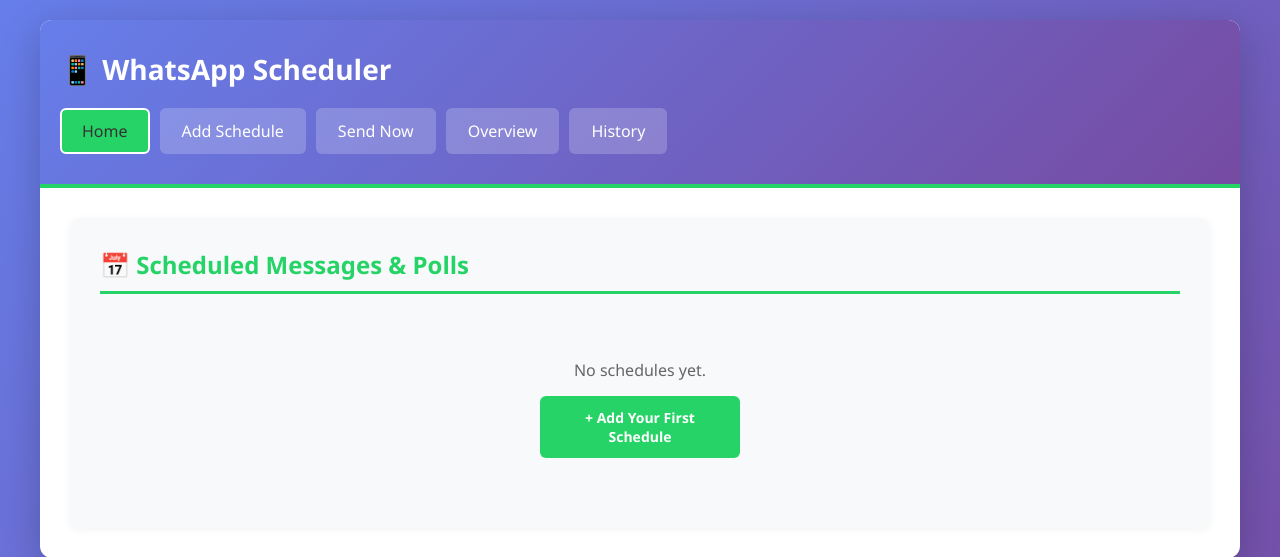
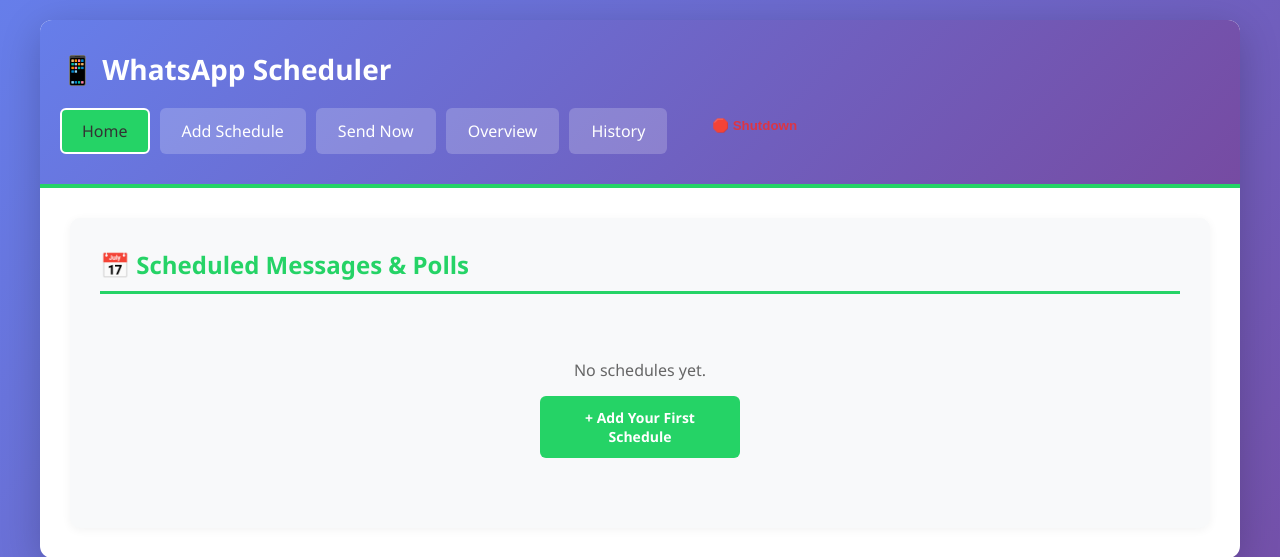
Before and after one commit to IanEdwards99/whatsapp_scheduler_openwa, a Flask app: page / in a window 1280 px wide. Shown: the top 557 px of the page. Run offline with Flask 3, Linux system fonts and the light colour scheme.

Commit message:
Shutdown button for flask app, future work ideas in README.

```diff
--- a/app.py
+++ b/app.py
@@ -8,6 +8,9 @@ import os
 import time
 from dotenv import load_dotenv
 load_dotenv()
+
+import os
+import signal
 
 app = Flask(__name__)
 app.secret_key = "your_secret_key_change_in_production"
@@ -237,6 +240,17 @@ def view_history():
     return render_template("history.html", history=recent, stats=stats)
 
 
+
+@app.route("/shutdown", methods=["POST"])
+def shutdown():
+    """Shutdown the Flask server"""
+    try:
+        scheduler.stop()
+    except:
+        pass
+    os.kill(os.getpid(), signal.SIGINT)
+    return "Server is shutting down..."
+
 @app.route("/api/status")
 def api_status():
     """API endpoint for health check"""
--- a/templates/add_schedule.html
+++ b/templates/add_schedule.html
@@ -16,6 +16,10 @@
                 <a href="/send_now" class="nav-link">Send Now</a>
                 <a href="/overview" class="nav-link">Overview</a>
                 <a href="/history" class="nav-link">History</a>
+
+                <form action="/shutdown" method="post" style="display: inline; float: right;">
+                    <button type="submit" class="nav-link" style="background: none; border: none; cursor: pointer; color: #dc3545; font-weight: bold; margin-left: 15px;" onclick="return confirm("Are you sure you want to completely shut down the server?");">🛑 Shutdown</button>
+                </form>
             </nav>
         </header>
 
--- a/templates/edit_schedule.html
+++ b/templates/edit_schedule.html
@@ -16,6 +16,10 @@
                 <a href="/send_now" class="nav-link">Send Now</a>
                 <a href="/overview" class="nav-link">Overview</a>
                 <a href="/history" class="nav-link">History</a>
+
+                <form action="/shutdown" method="post" style="display: inline; float: right;">
+                    <button type="submit" class="nav-link" style="background: none; border: none; cursor: pointer; color: #dc3545; font-weight: bold; margin-left: 15px;" onclick="return confirm("Are you sure you want to completely shut down the server?");">🛑 Shutdown</button>
+                </form>
             </nav>
         </header>
 
--- a/templates/history.html
+++ b/templates/history.html
@@ -108,6 +108,10 @@
                 <a href="/send_now" class="nav-link">Send Now</a>
                 <a href="/overview" class="nav-link">Overview</a>
                 <a href="/history" class="nav-link active">History</a>
+
+                <form action="/shutdown" method="post" style="display: inline; float: right;">
+                    <button type="submit" class="nav-link" style="background: none; border: none; cursor: pointer; color: #dc3545; font-weight: bold; margin-left: 15px;" onclick="return confirm("Are you sure you want to completely shut down the server?");">🛑 Shutdown</button>
+                </form>
             </nav>
         </header>
 
--- a/templates/index.html
+++ b/templates/index.html
@@ -37,6 +37,10 @@
                 <a href="/send_now" class="nav-link">Send Now</a>
                 <a href="/overview" class="nav-link">Overview</a>
                 <a href="/history" class="nav-link">History</a>
+
+                <form action="/shutdown" method="post" style="display: inline; float: right;">
+                    <button type="submit" class="nav-link" style="background: none; border: none; cursor: pointer; color: #dc3545; font-weight: bold; margin-left: 15px;" onclick="return confirm("Are you sure you want to completely shut down the server?");">🛑 Shutdown</button>
+                </form>
             </nav>
         </header>
 
--- a/templates/overview.html
+++ b/templates/overview.html
@@ -46,6 +46,10 @@
                 <a href="/send_now" class="nav-link">Send Now</a>
                 <a href="/overview" class="nav-link active">Overview</a>
                 <a href="/history" class="nav-link">History</a>
+
+                <form action="/shutdown" method="post" style="display: inline; float: right;">
+                    <button type="submit" class="nav-link" style="background: none; border: none; cursor: pointer; color: #dc3545; font-weight: bold; margin-left: 15px;" onclick="return confirm("Are you sure you want to completely shut down the server?");">🛑 Shutdown</button>
+                </form>
             </nav>
         </header>
 
--- a/templates/send_now.html
+++ b/templates/send_now.html
@@ -16,6 +16,10 @@
                 <a href="/send_now" class="nav-link active">Send Now</a>
                 <a href="/overview" class="nav-link">Overview</a>
                 <a href="/history" class="nav-link">History</a>
+
+                <form action="/shutdown" method="post" style="display: inline; float: right;">
+                    <button type="submit" class="nav-link" style="background: none; border: none; cursor: pointer; color: #dc3545; font-weight: bold; margin-left: 15px;" onclick="return confirm("Are you sure you want to completely shut down the server?");">🛑 Shutdown</button>
+                </form>
             </nav>
         </header>
 
```
Also changed, not shown: README.md.
